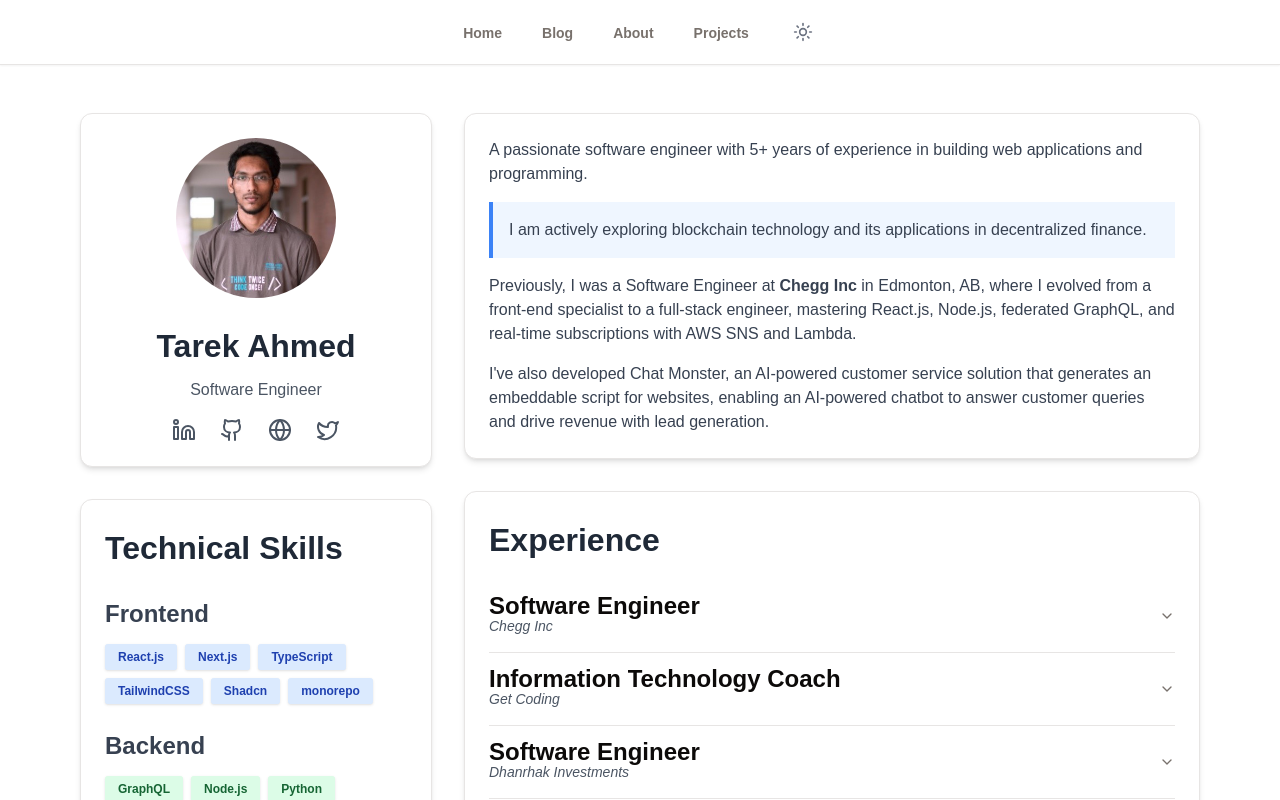
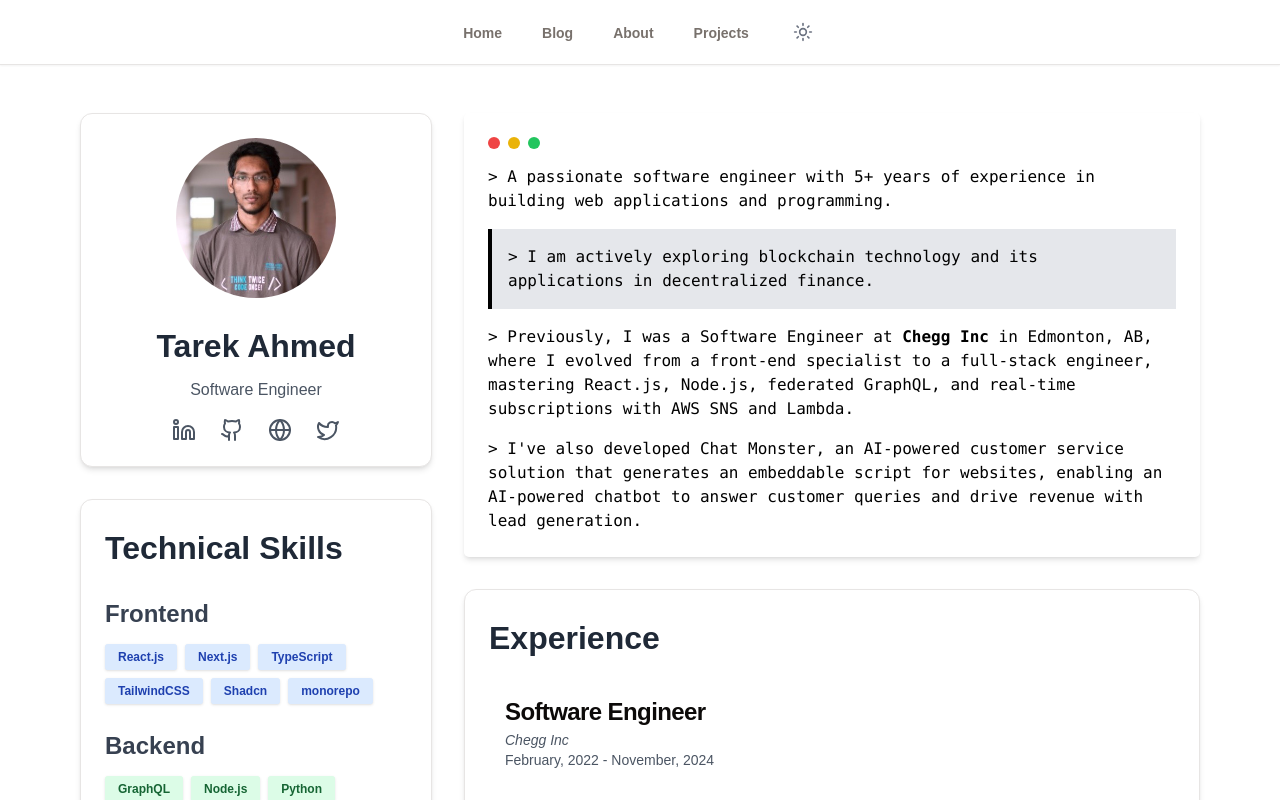
Before and after one commit to prime7/prime7.github.io, a Next.js app: page /about in a window 1280 px wide. Shown: the top 800 px of the page. Built offline with nearby package versions, Linux system fonts and the light colour scheme.

Commit message:
updated styles

```diff
--- a/src/app/about/Biography.tsx
+++ b/src/app/about/Biography.tsx
@@ -1,31 +1,33 @@
-import { Card, CardContent } from "@/components/ui/card";
-
+import React from "react";
 
 const BiographySection: React.FC = () => (
-    <Card className="shadow-md mb-8">
-        <CardContent className="p-6">
+    <div className="bg-white dark:bg-black text-black dark:text-green-500 font-mono p-6 rounded-lg shadow-md mb-8">
         <div className="space-y-4">
-                <p className="text-gray-700 dark:text-gray-300">
-                    A passionate software engineer with 5+ years of experience in building web applications and programming.
+            <div className="flex items-center space-x-2">
+                <div className="w-3 h-3 rounded-full bg-red-500"></div>
+                <div className="w-3 h-3 rounded-full bg-yellow-500"></div>
+                <div className="w-3 h-3 rounded-full bg-green-500"></div>
+            </div>
+            <p className="text-black dark:text-green-500">
+                {'>'} A passionate software engineer with 5+ years of experience in building web applications and programming.
             </p>
-                <div className="bg-blue-50 dark:bg-blue-900 border-l-4 border-blue-500 p-4">
-                    <p className="text-gray-700 dark:text-gray-300">
-                        I am actively exploring blockchain technology and its applications in decentralized finance.
+            <div className="bg-gray-200 dark:bg-gray-800 border-l-4 border-black dark:border-green-500 p-4">
+                <p className="text-black dark:text-green-500">
+                    {'>'} I am actively exploring blockchain technology and its applications in decentralized finance.
                 </p>
             </div>
-                <p className="text-gray-700 dark:text-gray-300">
-                    Previously, I was a Software Engineer at <span className="font-semibold">Chegg Inc</span> in Edmonton, AB,
+            <p className="text-black dark:text-green-500">
+                {'>'} Previously, I was a Software Engineer at <span className="font-semibold">Chegg Inc</span> in Edmonton, AB,
                 where I evolved from a front-end specialist to a full-stack engineer, mastering React.js, Node.js,
                 federated GraphQL, and real-time subscriptions with AWS SNS and Lambda.
             </p>
-                <p className="text-gray-700 dark:text-gray-300">
-                    I&apos;ve also developed Chat Monster, an AI-powered customer service solution that generates an
+            <p className="text-black dark:text-green-500">
+                {'>'} I&apos;ve also developed Chat Monster, an AI-powered customer service solution that generates an
                 embeddable script for websites, enabling an AI-powered chatbot to answer customer queries
                 and drive revenue with lead generation.
             </p>
         </div>
-        </CardContent>
-    </Card>
+    </div>
 );
 
 export default BiographySection;
--- a/src/app/about/Work.tsx
+++ b/src/app/about/Work.tsx
@@ -1,31 +1,78 @@
-import React from 'react';
+"use client";
+
+import React from "react";
 import { Card, CardContent } from "@/components/ui/card";
-import { Accordion, AccordionItem, AccordionTrigger, AccordionContent } from "@/components/ui/accordion";
+import {
+  Dialog,
+  DialogContent,
+  DialogDescription,
+  DialogTitle,
+  DialogTrigger,
+} from "@/components/ui/dialog";
 
 interface ExperienceItemProps {
   title: string;
   company: string;
   date: string;
   content: string;
+  stack?: string[];
 }
 
-const ExperienceItem: React.FC<ExperienceItemProps> = ({ title, company, date, content }) => (
-        <AccordionItem value={`${title}-${company}`}>
-            <AccordionTrigger className="text-left">
-                <div>
-                    <h3 className="text-lg font-semibold">{title}</h3>
-                    <p className="text-sm text-gray-600 dark:text-orange-300 italic">{company}</p>
+const ExperienceItem: React.FC<ExperienceItemProps> = ({
+  title,
+  company,
+  date,
+  content,
+  stack,
+}) => (
+  <Dialog>
+    <DialogTrigger className="w-full">
+      <div className="flex flex-col items-start p-4 hover:bg-slate-100 dark:hover:bg-slate-800 rounded-lg transition-colors cursor-pointer">
+        <DialogTitle className="text-lg font-semibold">{title}</DialogTitle>
+        <DialogDescription className="text-sm text-gray-600 dark:text-orange-300 italic">
+          {company}
+        </DialogDescription>
+        <p className="text-sm text-gray-600 dark:text-gray-400">{date}</p>
       </div>
-            </AccordionTrigger>
-            <AccordionContent>
-                <p className="text-sm text-gray-600 dark:text-gray-400 mb-2">{date}</p>
+    </DialogTrigger>
+    <DialogContent className="max-w-2xl bg-black text-white rounded-lg shadow-lg">
+      <div className="p-4 font-mono">
+        <div className="flex items-center space-x-2 mb-4">
+          <div className="w-3 h-3 rounded-full bg-red-500"></div>
+          <div className="w-3 h-3 rounded-full bg-yellow-500"></div>
+          <div className="w-3 h-3 rounded-full bg-green-500"></div>
+        </div>
+        <h3 className="text-xl font-semibold mb-2">{title}</h3>
+        <p className="text-sm text-gray-400 italic mb-2">{company}</p>
+        <p className="text-sm text-gray-400 mb-4">{date}</p>
+        {stack && (
+          <div className="flex flex-wrap gap-2 mb-4">
+            {stack.map((tech, index) => (
+              <span
+                key={index}
+                className="bg-blue-100 text-blue-800 text-xs font-semibold mr-2 px-2.5 py-0.5 rounded dark:bg-blue-900 dark:text-blue-300"
+              >
+                {tech}
+              </span>
+            ))}
+          </div>
+        )}
         <ul className="list-disc pl-5 space-y-2">
-                    {content.split('\n').filter(item => item.trim()).map((item, index) => (
-                        <li key={index} className="text-sm text-gray-700 dark:text-gray-300">{item.trim()}</li>
+          {content
+            .split("\n")
+            .filter((item) => item.trim())
+            .map((item, index) => (
+              <li
+                key={index}
+                className="text-sm text-gray-300"
+              >
+                {item.trim()}
+              </li>
             ))}
         </ul>
-            </AccordionContent>
-        </AccordionItem>
+      </div>
+    </DialogContent>
+  </Dialog>
 );
 
 const WorkExperience = () => {
@@ -44,7 +91,8 @@ const WorkExperience = () => {
                 Partnered with the security team for LLM risk analysis, implementing data protection measures that reduced potential vulnerabilities by 35%.
                 Actively participated in agile development processes, from planning to support, in a fast-paced environment.
                 Demonstrated strong mentorship skills and consistently delivered high-quality work, meeting project deadlines and exceeding expectations.
-    `
+    `,
+      stack: ["React.js", "Node.js", "GraphQL", "AWS SNS", "AWS Lambda", "Optimizely", "OCR", "AWS Polly", "OpenAI Whisper"],
     },
     {
       title: "Information Technology Coach",
@@ -53,7 +101,8 @@ const WorkExperience = () => {
       content: `
                 Mentored 2 students transitioning into tech, designing curriculum for front-end development and student-side rendering.
                 Provided personalized instruction, adapting methods to individual learning styles and project requirements.
-            `
+            `,
+      stack: ["Front-end Development", "Curriculum Development", "Mentorship"],
     },
     {
       title: "Software Engineer",
@@ -61,7 +110,8 @@ const WorkExperience = () => {
       date: "Nov 2019 – Apr 2021",
       content: `
                 Worked as a software developer, build 3 websites for the company including the main portfolio website.
-            `
+            `,
+      stack: ["Web Development", "React.js", "CSS Modules", "Next.js", "Tailwind CSS", "AWS"],
     },
     {
       title: "Software Developer Intern",
@@ -69,19 +119,22 @@ const WorkExperience = () => {
       date: "Apr 2019 – Jul 2019",
       content: `
                 Build web UI components in react.js and re-usable CSS modules/utilities, developed Cookups promotion feature, helped on-boarding 35+ new cooks and demonstrate the usage of web and mobile application.
-            `
-        }
+            `,
+      stack: ["React.js", "CSS Modules", "Django", "Docker"],
+    },
   ];
 
   return (
     <Card className="shadow-md mb-8">
       <CardContent className="p-6">
-                <h2 className="text-2xl font-bold mb-4 text-gray-800 dark:text-gray-100">Experience</h2>
-                <Accordion type="single" collapsible className="w-full">
+        <h2 className="text-2xl font-bold mb-4 text-gray-800 dark:text-gray-100">
+          Experience
+        </h2>
+        <div className="space-y-2">
           {experiences.map((exp, index) => (
             <ExperienceItem key={index} {...exp} />
           ))}
-                </Accordion>
+        </div>
       </CardContent>
     </Card>
   );
```
Lines whose indentation alone changed are shown as unchanged.
